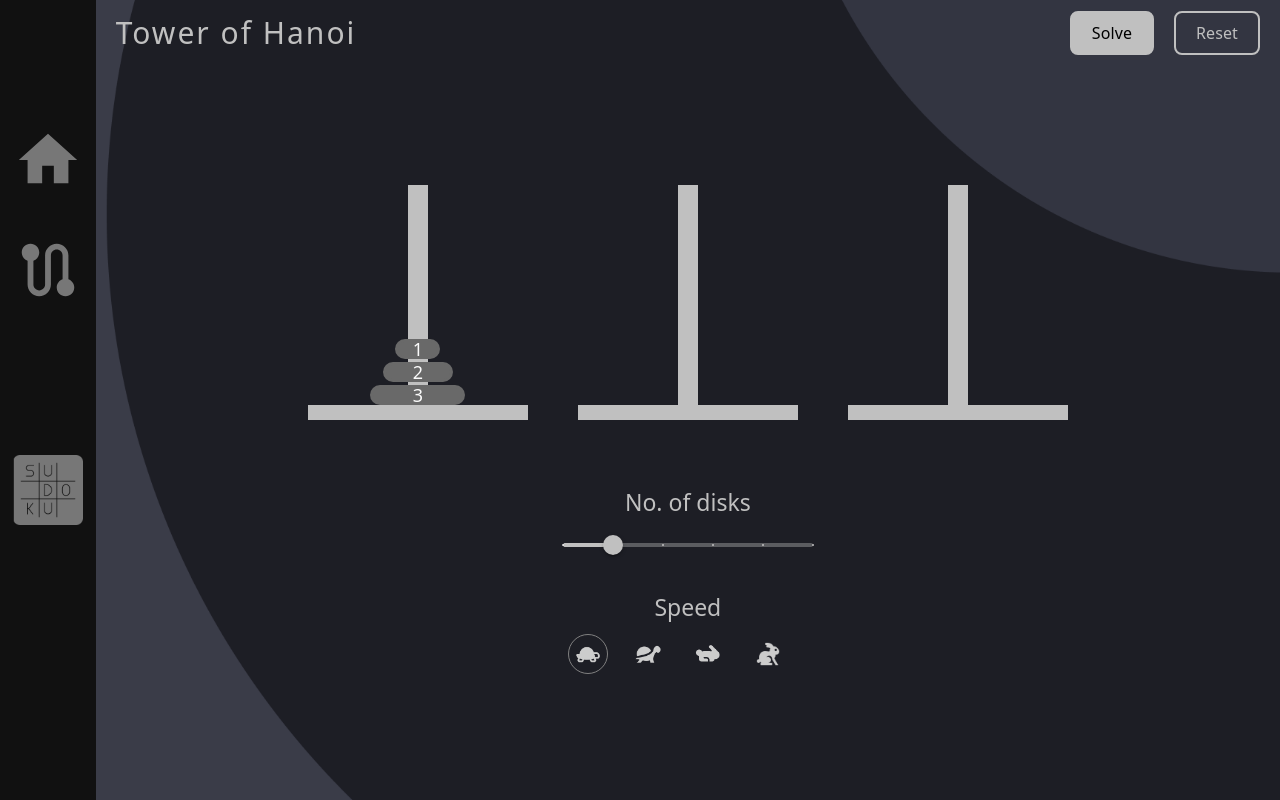
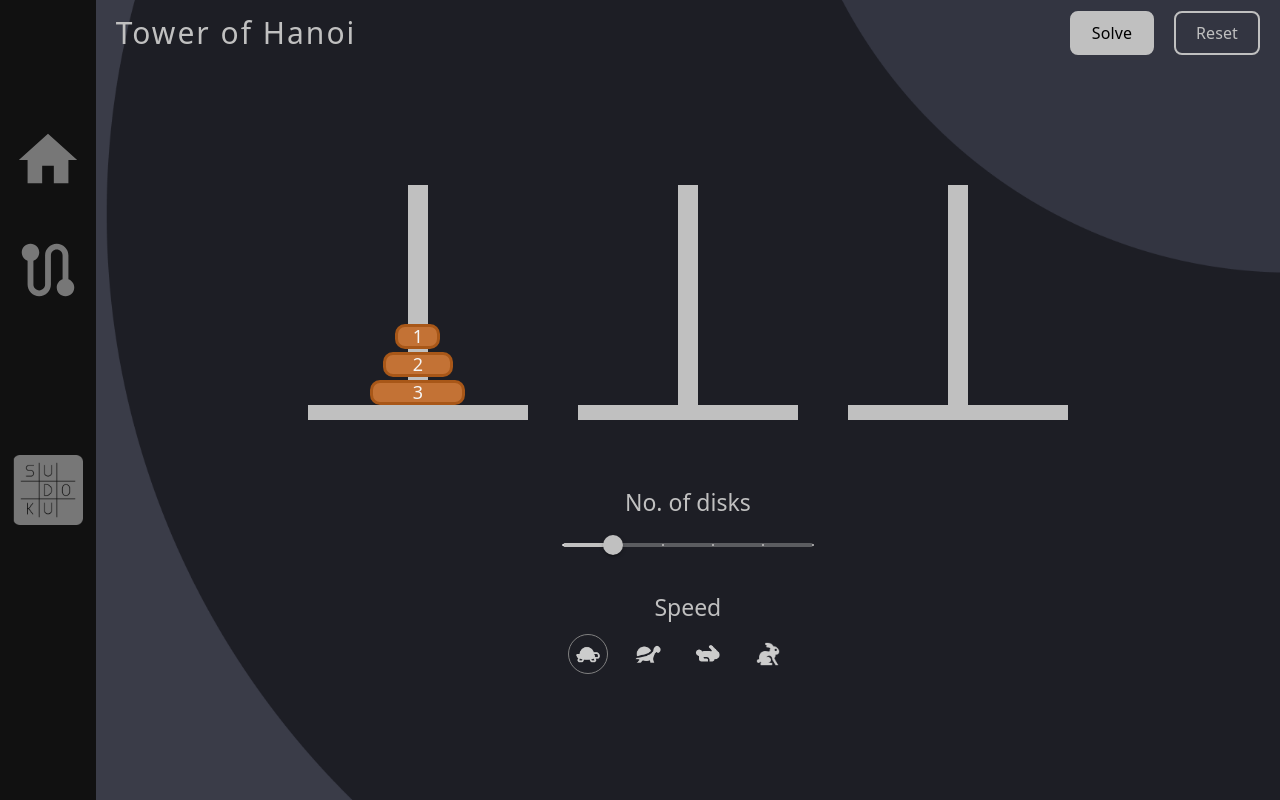
Before and after one commit to Sk47R/Visualize-IT, a React (Create React App) app: page /tower-of-hanoi in a window 1280 px wide. Built offline with nearby package versions, Linux system fonts and the light colour scheme; some icons are missing.

Commit message:
Tower of Hanoi: Change disk color

```diff
--- a/src/Pages/TowerOfHanoi/TowerOfHanoi.css
+++ b/src/Pages/TowerOfHanoi/TowerOfHanoi.css
@@ -27,13 +27,13 @@
 
 .Disk {
   width: 120px;
-  height: 20px;
-  background-color: var(--ash);
+  height: 25px;
+  background-color: #c37235;
   margin-top: 3px;
-  color: #fafafa;
+  color: whitesmoke;
   font-size: 18px;
-  font-weight: 100;
-  border: 3px solid var(--ash);
+  font-weight: normal;
+  border: 3px solid #a85718;
   border-radius: 10px;
   display: flex;
   justify-content: center;
```
